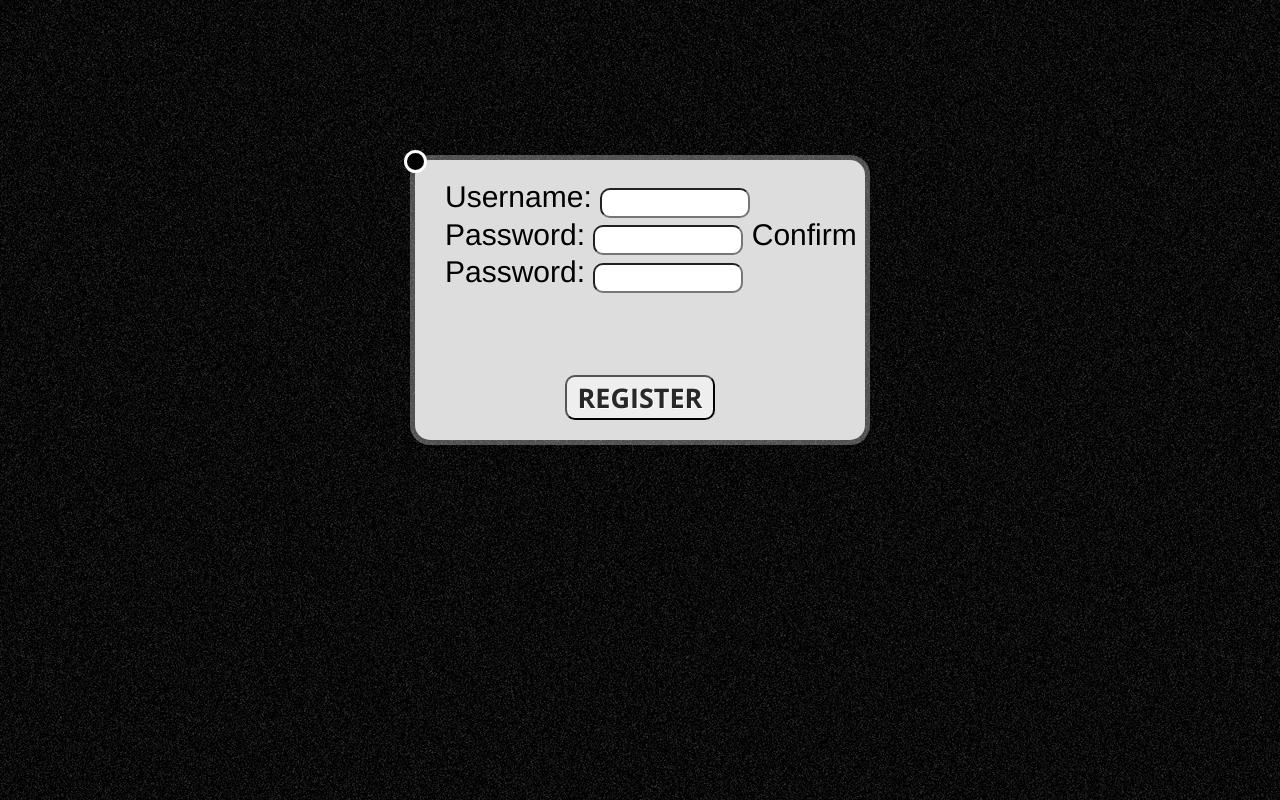
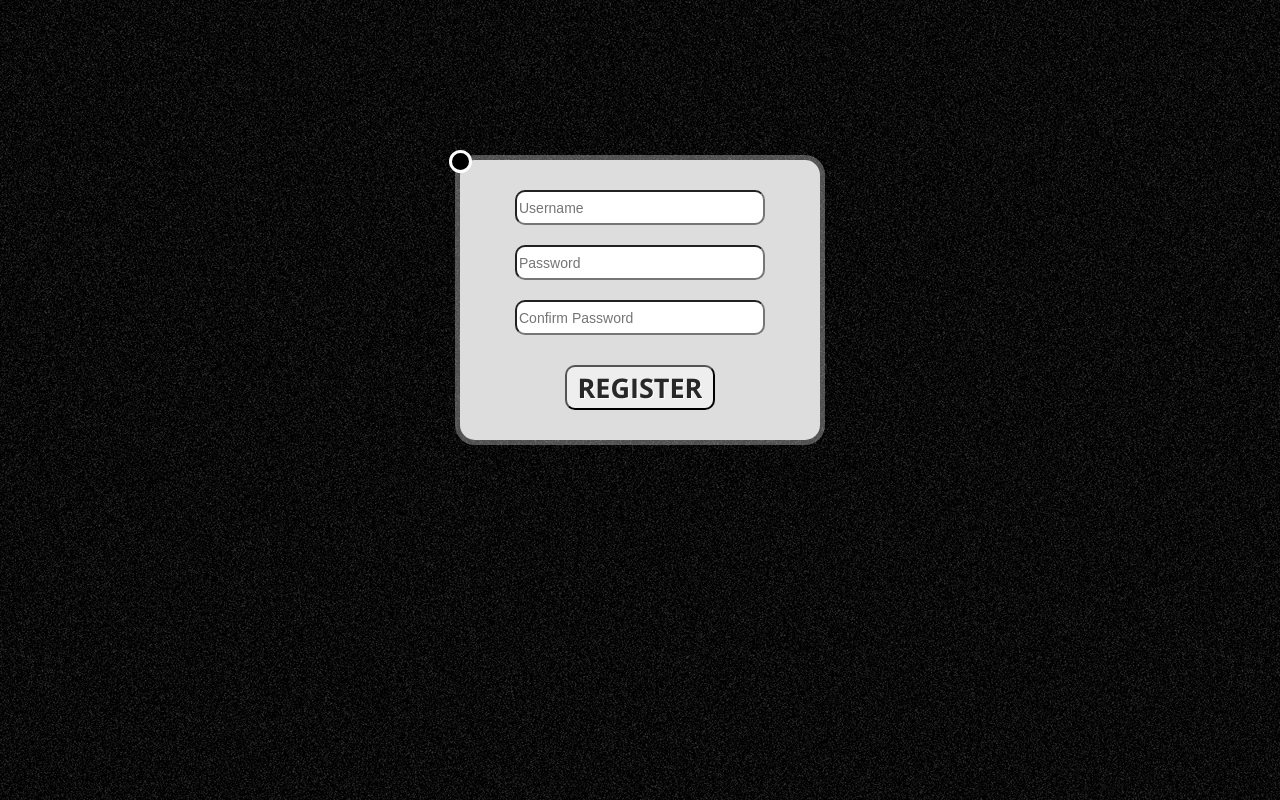
Before and after one commit to tgh12/secure-authenticator-server, a plain HTML site: page WebContent/index.html in a window 1280 px wide. Both pictures are taken after a click on the button "REGISTER". Drawn offline with nearby package versions, Linux system fonts and the light colour scheme.

Commit message:
Tweak main page layout
- Change input fields to support the placeholder attribute
- Shrink input window width
- Adjust positioning and size of input fields
- Tweak jQuery code for animating buttons to support new input window dimensions

```diff
--- a/WebContent/css/style.css
+++ b/WebContent/css/style.css
@@ -47,7 +47,6 @@ body {
 .redirectButton {
 	position: relative;
 
-
 	margin-left: 50%;
 	left: -150px;
 	top: 20px;
@@ -78,7 +77,7 @@ body {
 .inputWindow {
 	position: absolute;
 
-	width: 450px;
+	width: 360px;
 	height: 280px;
 
 	border-radius: 15px;
@@ -96,7 +95,7 @@ body {
 	position: absolute;
 
 	top:150px;
-	left: -450px;
+	left: -360px;
 	right: 0;
 	margin: auto;
 
@@ -121,16 +120,27 @@ form {
 }
 
 input {
-	/*
 	position: absolute;
 
-	left: 0;
-	right: 0;
-	margin: auto;
-	*/
-	width: 150px;
-	height: 30px;
+	width: 250px;
+	height: 35px;
 
 	border-radius: 10px;
+
+	font-size: 14px;
+
+	left: 50%;
+	margin-left: -125px;
 }
-*/
+
+.input1 {
+	top: 30px;
+}
+
+.input2 {
+    top: 85px;
+}
+
+.input3 {
+	top: 140px;
+}
--- a/WebContent/index.html
+++ b/WebContent/index.html
@@ -12,9 +12,10 @@
 
 		<div id="registerWindow" class="inputWindow">
 			<form id="register" action="https://localhost:8443/SecureAuthenticatorServer/register" method="post">
-				Username: <input type="text" name="registerUsername">
-				Password: <input type="password" name="registerPassword">
-				Confirm Password: <input type="password" name="confirmPassword">
+
+				<input type="text" name="registerUsername" placeholder="Username" class="input1">
+				<input type="password" name="registerPassword" placeholder="Password" class="input2">
+				<input type="password" name="confirmPassword" placeholder="Confirm Password" class="input3">
 			</form>
 		</div>
 
@@ -24,9 +25,10 @@
 
 		<div id="loginWindow" class="inputWindow">
 			<form id="login" action="https://localhost:8443/SecureAuthenticatorServer/login" method="post">
-				Username: <input type="text" name="loginUsername">
-				Password: <input type="password" name="loginPassword">
-				OTP: <input type="text" name="OTP">
+
+				<input type="text" name="loginUsername" placeholder="Username" class="input1">
+				<input type="password" name="loginPassword" placeholder="Password" class="input2">
+				<input type="text" name="OTP" placeholder="6-Digit Code" class="input3">
 			</form>
 		</div>
 
--- a/WebContent/js/script.js
+++ b/WebContent/js/script.js
@@ -19,7 +19,7 @@ $(function() {
 			$("#greetingHeader").fadeOut(300);
 
 			$("#registerButton").animate({
-				top: '375px',
+				top: '365px',
 				left: '50%',
 				marginLeft: '-75px'
 			});
@@ -42,7 +42,7 @@ $(function() {
 			$("#greetingHeader").fadeOut(300);
 
 			$("#loginButton").animate({
-				top: '375px',
+				top: '366px',
 				right: '50%',
 				marginRight: '-75px'
 			});
```
